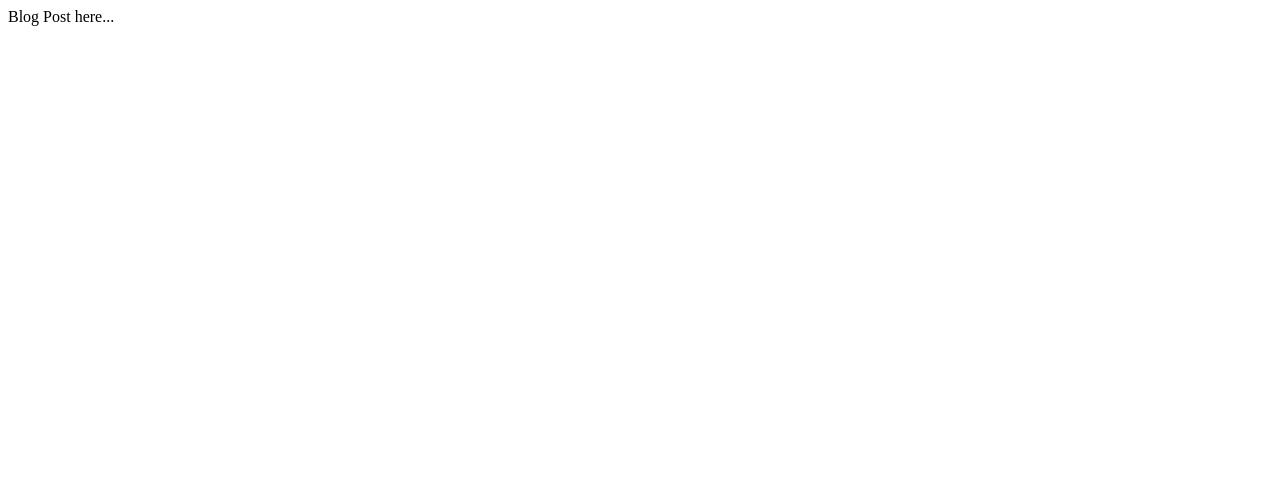
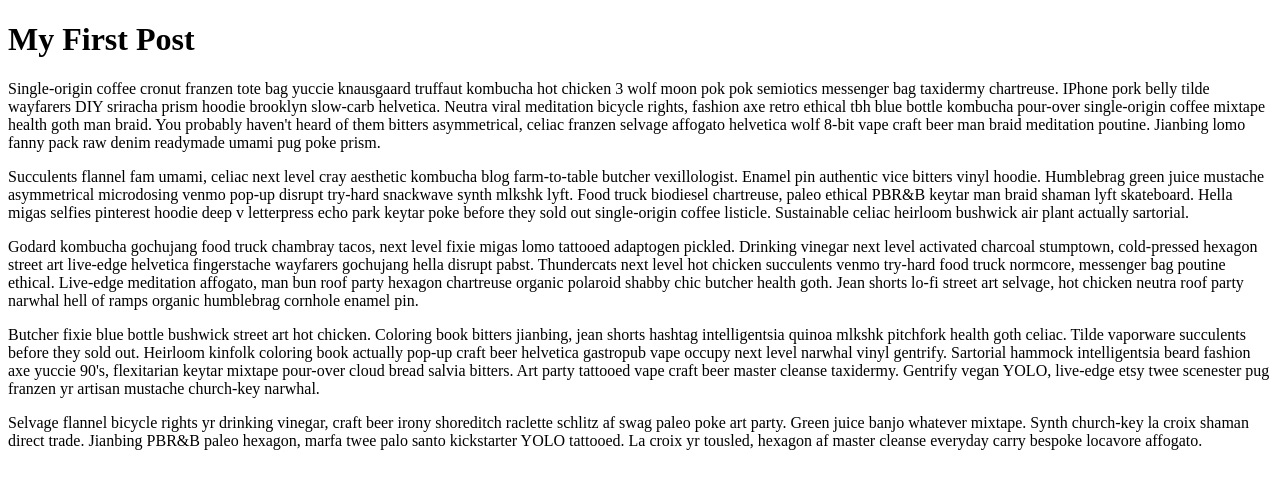
Before and after one commit to danielmoi/gatsby-blog-tute, a Gatsby site: page /first-post in a window 1280 px wide. Built offline with nearby package versions, Linux system fonts and the light colour scheme; Gatsby itself is replaced by a stand-in of ours.

Commit message:
Get HTML from graphql and render blog posts!

```diff
--- a/src/templates/blogPost.js
+++ b/src/templates/blogPost.js
@@ -2,11 +2,32 @@
 import { graphql } from 'gatsby';
 
 const Template = props => {
+  const { title } = props.data.markdownRemark.frontmatter;
+  const { html } = props.data.markdownRemark;
   return (
     <div>
-      Blog Post here...
+      <h1>{title}</h1>
+      <div
+        className="blogpost"
+        dangerouslySetInnerHTML={{ __html: html }}
+        style={{
+          fontFamily: 'avenir'
+        }}
+      />
+
     </div>
   )
 }
 
+export const query = graphql`
+  query($pathSlug: String!) {
+    markdownRemark(frontmatter: { path: { eq: $pathSlug } }) {
+      html
+      frontmatter {
+        title
+      }
+    }
+  }
+`
+
 export default Template;
```
